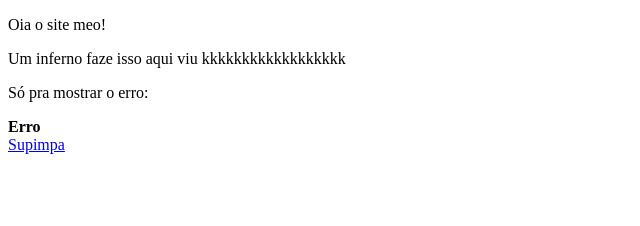
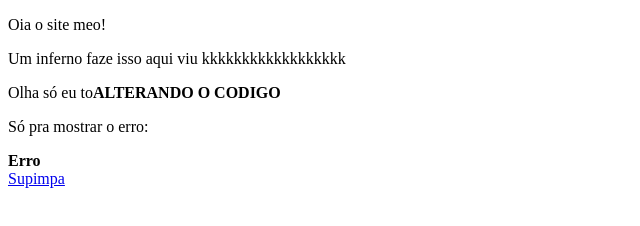
Before and after one commit to rzlguilherme/CP2-IAC-S3, a plain HTML site: page data/index.html in a window 1280 px wide. Shown: the whole page, without its empty margins (0-640 px from the left). Drawn offline with Linux system fonts and the light colour scheme.

Commit message:
Alterando o index

```diff
--- a/data/index.html
+++ b/data/index.html
@@ -7,7 +7,7 @@
     <body>
         <p>Oia o site meo!</p>
         <p>Um inferno faze isso aqui viu kkkkkkkkkkkkkkkkkk</p>
-
+        <p>Olha só eu to<strong>ALTERANDO O CODIGO</strong></p>
         <p>Só pra mostrar o erro:</p>
         <p><b>Erro</b><br /><a href="https://site-estatico-fiap-guilherme.s3.amazonaws.com/error.html">Supimpa</a></p>
         <p>&nbsp;</p>
```
